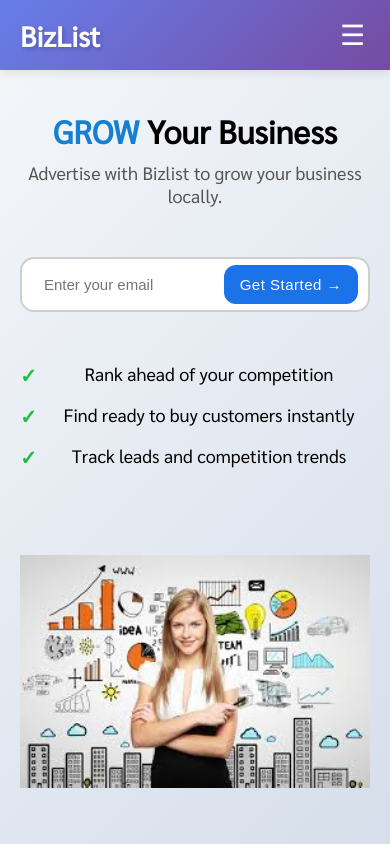
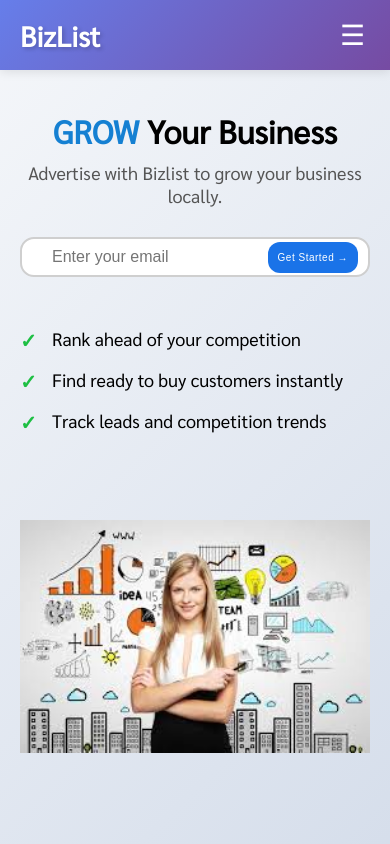
Before and after one commit to RajnishGautam/businesslisting-frontend, a React (Vite) app: page / in a window 390 px wide. Shown: the top 844 px of the page. Built offline with nearby package versions, Linux system fonts and the light colour scheme.

Commit message:
points in home

```diff
--- a/src/components/GrowSection.css
+++ b/src/components/GrowSection.css
@@ -6,12 +6,18 @@
   padding: 60px 80px;
   gap: 40px;
   min-height: 80vh;
-  flex-wrap: wrap; /* allows wrapping if necessary on very small screens */
+  flex-wrap: nowrap; /* prevent wrapping on desktop */
 }
 
 .growLeft {
   width: 50%;
-  min-width: 300px; /* ensures it doesn’t shrink too small */
+  min-width: 300px;
+}
+
+.growRight {
+  width: 50%;
+  min-width: 300px;
+  text-align: right;
 }
 
 .growTitle {
@@ -33,7 +39,7 @@
 
 .emailBox {
   width: 100%;
-  max-width: 500px; /* keeps box neat on wide screens */
+  max-width: 500px;
   display: flex;
   align-items: center;
   justify-content: space-between;
@@ -44,12 +50,12 @@
   border-radius: 14px;
   background: #fff;
   margin: 50px 0 30px;
-  flex-wrap: nowrap; /* keep input and button on same line */
+  flex-wrap: nowrap;
 }
 
 .emailField {
-  flex: 1 1 auto; /* input takes available space but can shrink */
-  min-width: 0; /* allows shrinking properly inside flex */
+  flex: 1 1 auto;
+  min-width: 0;
   border: none;
   font-size: 18px;
   height: 100%;
@@ -65,7 +71,7 @@
 }
 
 .insideBtn {
-  flex: 0 0 auto; /* button keeps size */
+  flex: 0 0 auto;
   padding: 0 32px;
   font-size: 18px;
   height: 75%;
@@ -75,7 +81,7 @@
   border-radius: 12px;
   cursor: pointer;
   letter-spacing: 0.5px;
-  white-space: nowrap; /* prevent wrapping */
+  white-space: nowrap;
 }
 
 .points {
@@ -101,26 +107,12 @@
   font-size: 20px;
 }
 
-.growRight {
-  width: 50%;
-  text-align: right;
-  min-width: 300px;
-}
-
 .growImg {
   width: 90%;
   object-fit: cover;
 }
 
-.emailError {
-  color: #e74c3c;
-  font-size: 14px;
-  margin-top: 8px;
-  margin-bottom: 0;
-  font-weight: 500;
-}
-
-/* tablet screens */
+/* Responsive adjustments */
 @media (max-width: 1024px) {
   .growTitle {
     font-size: 40px;
@@ -140,17 +132,17 @@
   }
 }
 
-/* small tablets / large phones */
 @media (max-width: 768px) {
   .growWrap {
-    flex-direction: column;
+    flex-direction: column; /* stack on smaller screens */
+    text-align: center;
     padding: 40px 20px;
-    text-align: center;
   }
 
   .growLeft,
   .growRight {
     width: 100%;
+    min-width: 0;
   }
 
   .growRight {
@@ -162,59 +154,50 @@
     width: 100%;
   }
 
-  .emailBox {
-    max-width: 100%;
-    height: 60px;
-    padding: 0 10px;
-  }
-
-  .emailField {
-    font-size: 16px;
-    padding: 0 12px;
-  }
-
-  .insideBtn {
-    font-size: 16px;
-    padding: 0 20px;
+  .points {
+    text-align: left; /* keep bullets aligned left */
+    margin-left: 0;   /* remove any inherited margin */
+    padding-left: 0;  /* optional, if needed */
   }
 
   .points li {
-    padding-left: 28px;
+    padding-left: 32px; /* keep space for tick mark */
   }
 }
 
-/* mobile phones */
 @media (max-width: 500px) {
   .growTitle {
     font-size: 32px;
   }
 
   .emailBox {
-    height: 55px;
+    height: 40px;
+    margin: 30px 0 20px;
   }
 
   .emailField {
-    font-size: 15px;
+    font-size: 16px;
   }
 
   .insideBtn {
-    font-size: 15px;
-    padding: 0 16px;
+    font-size: 10px;
+    padding: 10px 10px;
+    height: fit-content;
   }
 
   .points li {
     font-size: 18px;
+    justify-content: flex-start;
   }
 }
 
-/* very small screens */
 @media (max-width: 360px) {
   .growTitle {
-    font-size: 28px;
+    font-size: 16px;
   }
 
   .insideBtn {
-    font-size: 14px;
-    padding: 0 12px;
+    font-size: 8px;
+    padding: 0 5px;
   }
 }
```
